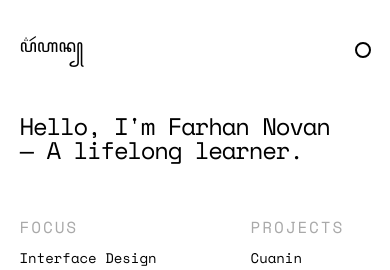
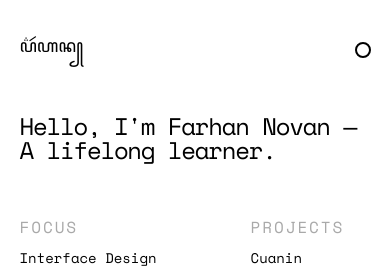
Before and after one commit to farhannovan/alpha, a plain HTML site: page index.html in a window 390 px wide. Shown: the top 270 px of the page. Drawn offline with Linux system fonts and the light colour scheme; a web font is replaced by a local one.

Commit message:
remove width

```diff
--- a/index.html
+++ b/index.html
@@ -27,7 +27,7 @@
         </header>
 
         <main>
-            <h1 class="heading">Hello, I'm Farhan Novan — A lifelong learner.</h1>
+            <h1 class="heading">Hello, I'm Farhan Novan — <br> A lifelong learner.</h1>
 
             <div class="content">
                 <div class="focus">
--- a/style.css
+++ b/style.css
@@ -142,7 +142,7 @@ ul {
 }
 
 .heading {
-    width: 780px;
+    /* width: 780px; */
     font-size: 48px;
     letter-spacing: 0.025em;
     color: var(--text-color);
@@ -206,7 +206,7 @@ a,
 
 @media screen and (max-width: 1024px) {
     .heading {
-        width: 36rem;
+        /* width: 36rem; */
         font-size: 36px;
     }
 }
@@ -216,7 +216,7 @@ a,
         padding: 32px 0;
     }
     .heading {
-        width: 21rem;
+        /* width: 21rem; */
         padding: 48px 0 56px 0;
         font-size: 24px;
         letter-spacing: -0.05em;
```
